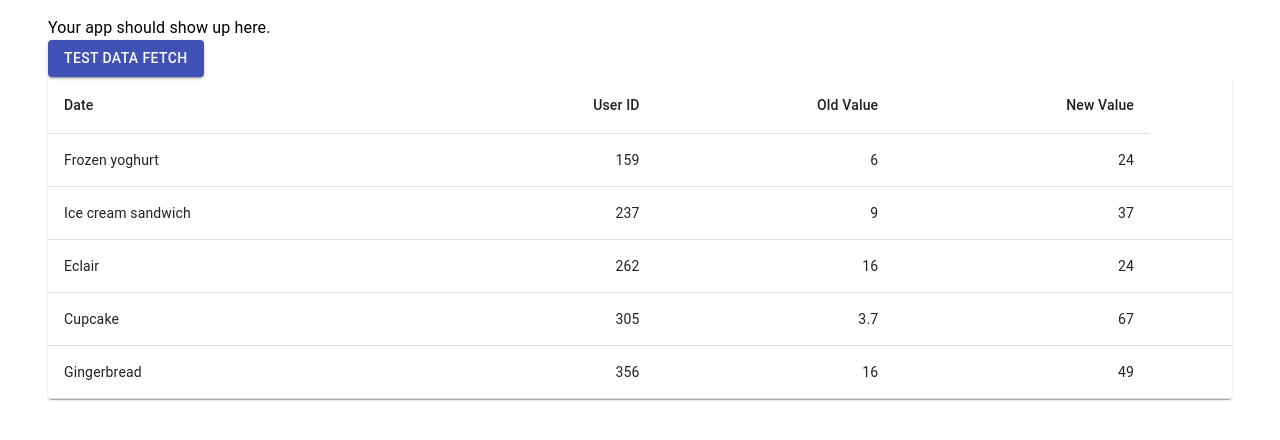
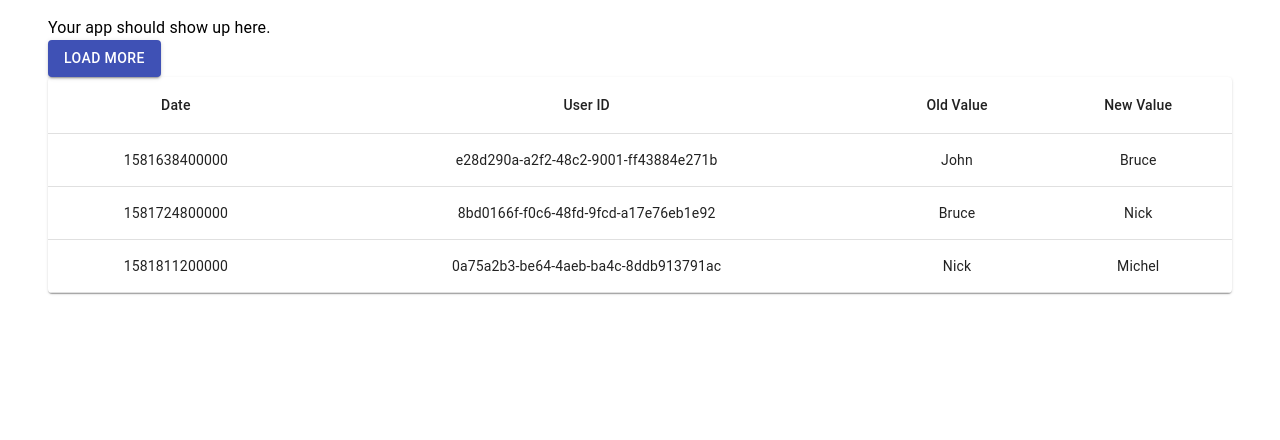
Before and after one commit to ndkv9/info-table, a React (Create React App) app: page / in a window 1280 px wide. Shown: the top 440 px of the page. Built offline with nearby package versions, Linux system fonts and the light colour scheme.

Commit message:
display user data on info table

```diff
--- a/src/components/App.js
+++ b/src/components/App.js
@@ -1,4 +1,4 @@
-import React, { useEffect } from 'react'
+import React, { useEffect, useState } from 'react'
 import api from '../lib/api'
 import Button from '@material-ui/core/Button'
 import Typography from '@material-ui/core/Typography'
@@ -7,26 +7,34 @@ import Box from '@material-ui/core/Box'
 import InfoTable from './InfoTable'
 
 export const App = () => {
+  const [data, setData] = useState([])
+
   useEffect(() => {
     const fetchData = async () => {
       try {
         const result = await api.getUsersDiff()
-        console.log(result)
-      } catch (err) {
-        console.log(err)
+        setData(prev => [...prev, ...result.data])
+      } catch (error) {
+        console.log(error)
       }
     }
     fetchData()
   }, [])
+  console.log('data', data)
+
   return (
     <Container className='app' fixed>
       <Box data-testid='app-box' m={2}>
         <Typography>Your app should show up here.</Typography>
         {/* Just a dummy fetcher to show how the api should be used, this should be removed */}
-        <Button variant='contained' color='primary'>
-          Test data fetch
+        <Button
+          variant='contained'
+          color='primary'
+          onClick={() => console.log('clicked!')}
+        >
+          Load more
         </Button>
-        <InfoTable />
+        <InfoTable data={data} />
       </Box>
     </Container>
   )
--- a/src/components/InfoTable.js
+++ b/src/components/InfoTable.js
@@ -14,42 +14,45 @@ const useStyles = makeStyles({
   },
 })
 
-function createData(name, calories, fat, carbs, protein) {
-  return { name, calories, fat, carbs, protein }
-}
+// function createData(name, calories, fat, carbs, protein) {
+//   return { name, calories, fat, carbs, protein }
+// }
 
-const rows = [
-  createData('Frozen yoghurt', 159, 6.0, 24),
-  createData('Ice cream sandwich', 237, 9.0, 37),
-  createData('Eclair', 262, 16.0, 24),
-  createData('Cupcake', 305, 3.7, 67),
-  createData('Gingerbread', 356, 16.0, 49),
-]
+// const rows = [
+//   createData('Frozen yoghurt', 159, 6.0, 24),
+//   createData('Ice cream sandwich', 237, 9.0, 37),
+//   createData('Eclair', 262, 16.0, 24),
+//   createData('Cupcake', 305, 3.7, 67),
+//   createData('Gingerbread', 356, 16.0, 49),
+// ]
 
-const InfoTable = () => {
+const InfoTable = ({ data }) => {
   const classes = useStyles()
 
+  const rows = data.map(({ id, timestamp, diff }) => ({
+    id,
+    timestamp,
+    oldValue: diff[0].oldValue,
+    newValue: diff[0].newValue,
+  }))
   return (
     <TableContainer component={Paper}>
-      <Table className={classes.table} aria-label='simple table'>
+      <Table className={classes.table} arcenterbel='simple table'>
         <TableHead>
           <TableRow>
-            <TableCell>Date</TableCell>
-            <TableCell align='right'>User ID</TableCell>
-            <TableCell align='right'>Old Value</TableCell>
-            <TableCell align='right'>New Value</TableCell>
+            <TableCell align='center'>Date</TableCell>
+            <TableCell align='center'>User ID</TableCell>
+            <TableCell align='center'>Old Value</TableCell>
+            <TableCell align='center'>New Value</TableCell>
           </TableRow>
         </TableHead>
         <TableBody>
           {rows.map(row => (
-            <TableRow key={row.name}>
-              <TableCell component='th' scope='row'>
-                {row.name}
-              </TableCell>
-              <TableCell align='right'>{row.calories}</TableCell>
-              <TableCell align='right'>{row.fat}</TableCell>
-              <TableCell align='right'>{row.carbs}</TableCell>
-              <TableCell align='right'>{row.protein}</TableCell>
+            <TableRow key={row.id}>
+              <TableCell align='center'>{row.timestamp}</TableCell>
+              <TableCell align='center'>{row.id}</TableCell>
+              <TableCell align='center'>{row.oldValue}</TableCell>
+              <TableCell align='center'>{row.newValue}</TableCell>
             </TableRow>
           ))}
         </TableBody>
```
